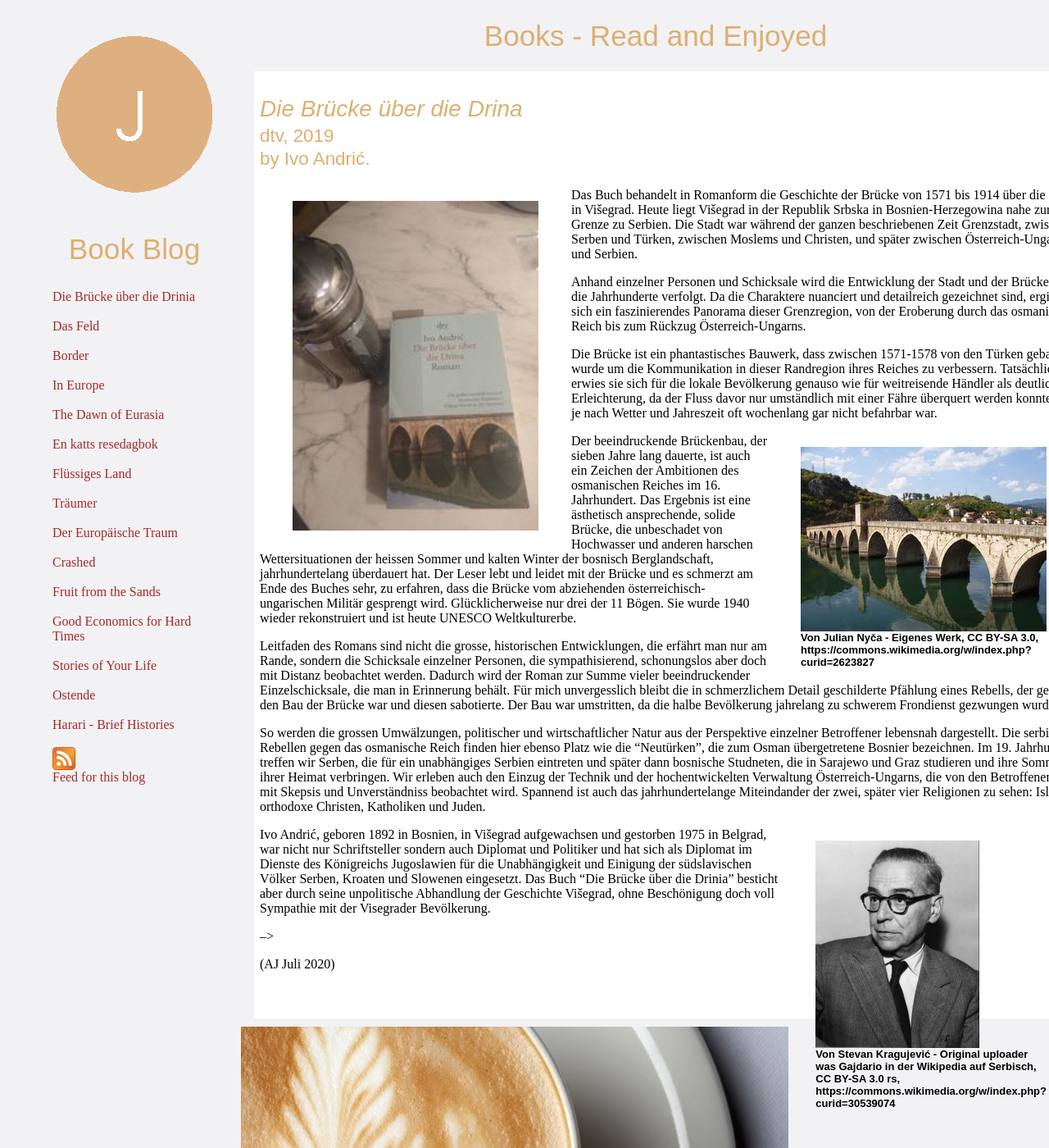
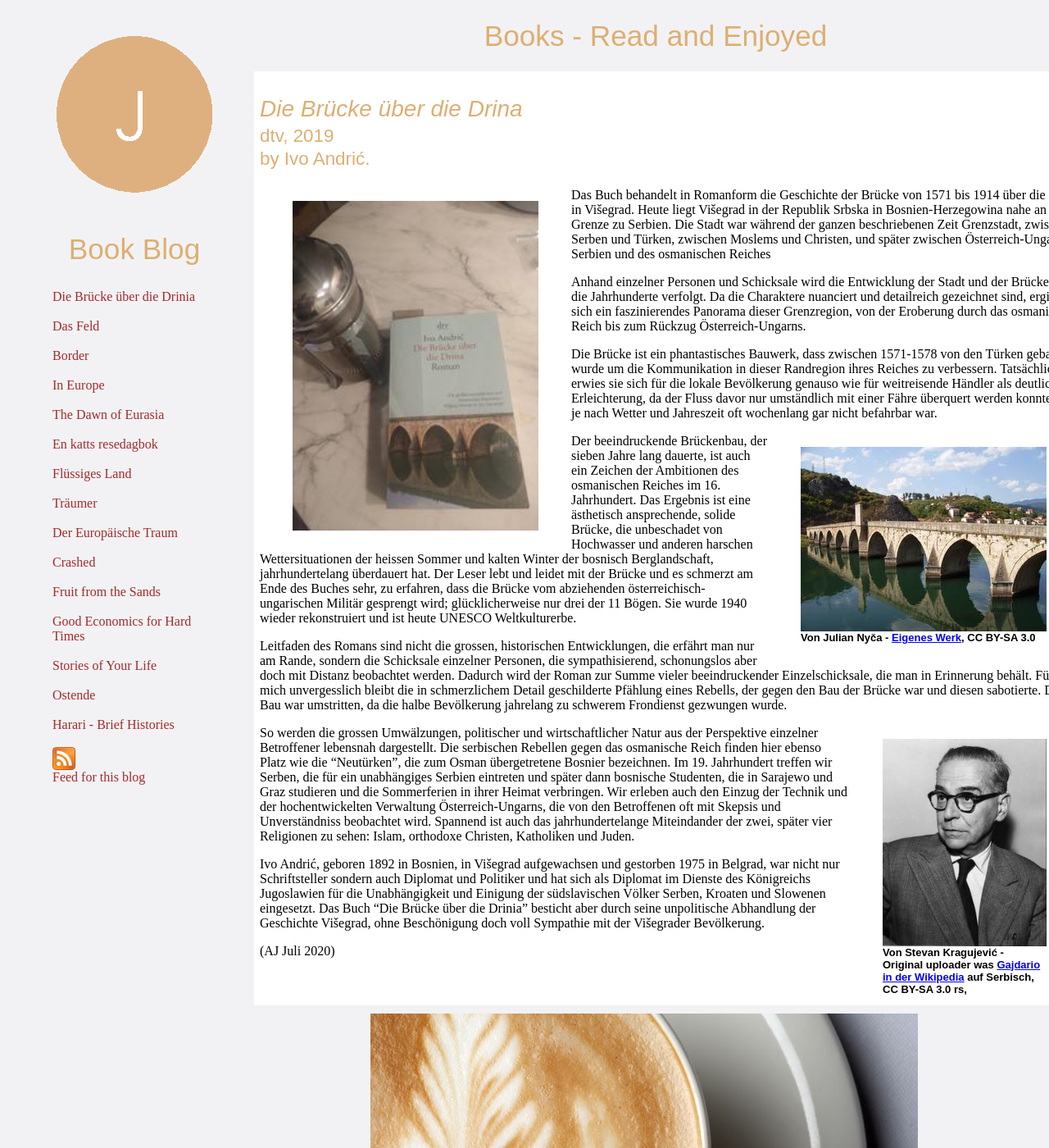
Before and after one commit to axeljantsch/BookBlog, a Jekyll site: the page built from _posts/2020-07-17-DieBruecke.markdown, in a window 1280 px wide and 1400 px high. Shown: the whole window at 82% size. Built offline with Jekyll 4.4.1, drawn with Linux system fonts in a browser that asks for light colours.

Commit message:
AJ: Beendigung der Beschreibung des Buches "Die Bruecke".

```diff
--- a/_posts/2020-07-17-DieBruecke.markdown
+++ b/_posts/2020-07-17-DieBruecke.markdown
@@ -18,13 +18,13 @@
 
 Das Buch behandelt in Romanform die Geschichte der Brücke von 1571 bis
 1914 über die Drina in Višegrad. Heute liegt Višegrad in der Republik
-Srbska in Bosnien-Herzegowina nahe zur Grenze zu Serbien. Die Stadt
+Srbska in Bosnien-Herzegowina nahe an der Grenze zu Serbien. Die Stadt
 war während der ganzen beschriebenen Zeit Grenzstadt, zwischen Serben
 und Türken, zwischen Moslems und Christen, und später zwischen
-Österreich-Ungarn und Serbien.
+Österreich-Ungarn, Serbien und des osmanischen Reiches
 
 Anhand einzelner Personen und Schicksale wird die Entwicklung der
-Stadt und der Br&uuml;cke uber die Jahrhunderte verfolgt. Da die
+Stadt und der Brücke über die Jahrhunderte verfolgt. Da die
 Charaktere nuanciert und detailreich gezeichnet sind, ergibt sich ein
 faszinierendes Panorama dieser Grenzregion, von der Eroberung durch
 das osmanische Reich bis zum Rückzug Österreich-Ungarns.
@@ -38,7 +38,7 @@
 wochenlang gar nicht befahrbar war.
 
 {% include image.html url="/assets/images/Bruecke-2.jpg"
-    description="Von Julian Nyča - Eigenes Werk, CC BY-SA 3.0, https://commons.wikimedia.org/w/index.php?curid=2623827"  width="300px"
+    description="Von Julian Nyča - <a href='https://commons.wikimedia.org/w/index.php?curid=2623827'> Eigenes Werk</a>, CC BY-SA 3.0"  width="300px"
     align="right" %}
 
 Der beeindruckende Brückenbau, der sieben Jahre lang dauerte, ist
@@ -48,11 +48,11 @@
 bosnisch Berglandschaft, jahrhundertelang überdauert hat. Der Leser
 lebt und leidet mit der Brücke und es schmerzt am Ende des Buches
 sehr, zu erfahren, dass die Brücke vom abziehenden
-österreichisch-ungarischen Militär gesprengt wird. Glücklicherweise
+österreichisch-ungarischen Militär gesprengt wird; glücklicherweise
 nur drei der 11 Bögen. Sie wurde 1940 wieder rekonstruiert und ist
 heute UNESCO Weltkulturerbe.
 
-Leitfaden des Romans sind nicht die grosse, historischen
+Leitfaden des Romans sind nicht die grossen, historischen
 Entwicklungen, die erfährt man nur am Rande, sondern die Schicksale
 einzelner Personen, die sympathisierend, schonungslos aber doch mit Distanz
 beobachtet werden. Dadurch wird der Roman zur Summe vieler
@@ -62,13 +62,17 @@
 sabotierte. Der Bau war umstritten, da die halbe Bevölkerung jahrelang
 zu schwerem Frondienst gezwungen wurde.
 
+{% include image.html url="/assets/images/Bruecke-3.jpg"
+    description="Von Stevan Kragujević - Original uploader was <a href='https://commons.wikimedia.org/w/index.php?curid=30539074'>Gajdario in der Wikipedia</a> auf Serbisch, CC BY-SA 3.0 rs, "  width="200px"
+    align="right" %}
+
 So werden die grossen Umwälzungen, politischer und wirtschaftlicher
 Natur aus der Perspektive einzelner Betroffener lebensnah
 dargestellt. Die serbischen Rebellen gegen das osmanische Reich finden
 hier ebenso Platz wie die "Neutürken", die zum Osman übergetretene
 Bosnier bezeichnen. Im 19. Jahrhundert treffen wir Serben, die für
 ein unabhängiges Serbien eintreten und später dann bosnische
-Studneten, die in Sarajewo und Graz studieren und ihre Sommer in ihrer
+Studenten, die in Sarajewo und Graz studieren und die Sommerferien in ihrer
 Heimat verbringen. Wir erleben auch den Einzug der Technik und der
 hochentwickelten Verwaltung Österreich-Ungarns, die von den
 Betroffenen oft mit Skepsis und Unverständniss beobachtet
@@ -76,9 +80,6 @@
 später vier Religionen zu sehen: Islam, orthodoxe Christen, Katholiken
 und Juden.
 
-{% include image.html url="/assets/images/Bruecke-3.jpg"
-    description="Von Stevan Kragujević - Original uploader was Gajdario in der Wikipedia auf Serbisch, CC BY-SA 3.0 rs, https://commons.wikimedia.org/w/index.php?curid=30539074"  width="200px"
-    align="right" %}
 
 Ivo Andrić, geboren 1892 in Bosnien, in Višegrad aufgewachsen und gestorben 1975 in Belgrad, war
 nicht nur Schriftsteller sondern auch Diplomat und Politiker und hat
@@ -86,11 +87,11 @@
 Unabhängigkeit und Einigung der südslavischen Völker Serben, Kroaten
 und Slowenen eingesetzt. Das Buch "Die Brücke über die Drinia"
 besticht aber durch seine unpolitische Abhandlung der Geschichte
-Višegrad, ohne Beschönigung doch voll Sympathie mit der Visegrader Bevölkerung.
+Višegrad, ohne Beschönigung doch voll Sympathie mit der Višegrader Bevölkerung.
 
 
 
--->
+
 
 
 
```
